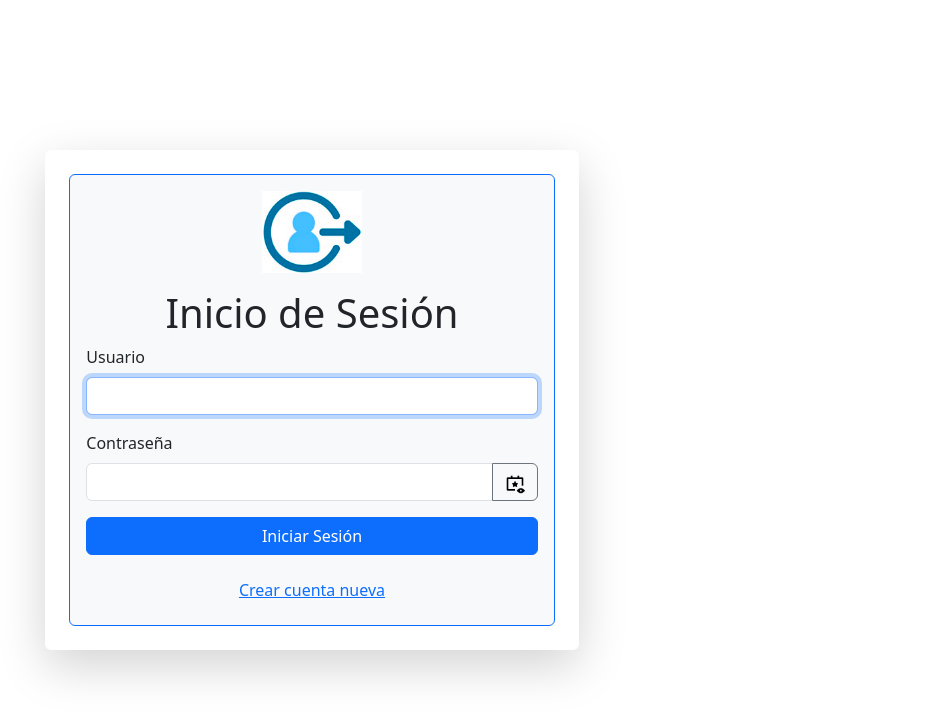
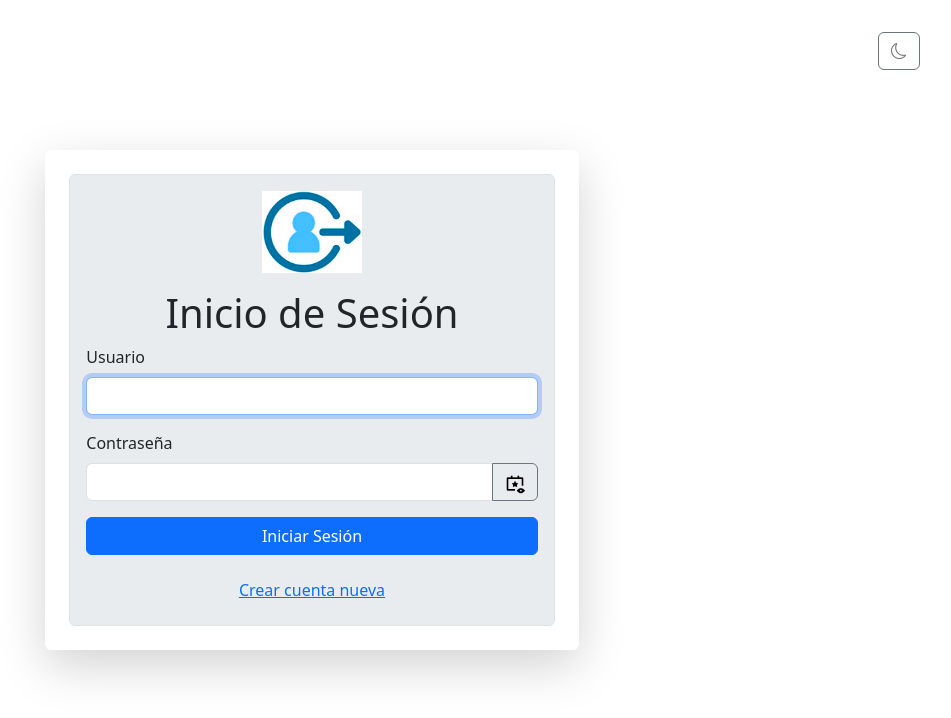
Before and after one commit to Polanco503/FinTrack-DSS, a PHP site: page / in a window 1280 px wide. Shown: the top 718 px of the page, without its empty margins (328-1279 px from the left). Run offline with PHP 8.4, Linux system fonts and the light colour scheme.

Commit message:
Adaptacion completa: Tema Oscuro Boostrap 5.3

```diff
--- a/basics/menu.php
+++ b/basics/menu.php
@@ -1,4 +1,4 @@
-<!-- inc/menu.php -->
+
 <nav class="navbar navbar-expand-lg bg-body-tertiary mb-4">
     <div class="container">
         <a class="navbar-brand" href="/Catedra/auth/logout.php">Salir</a>
--- a/index.php
+++ b/index.php
@@ -19,10 +19,18 @@ if (empty($_SESSION['csrf_token'])) {
     <title>Inicio de Sesión - Catedra</title>
     <meta name="viewport" content="width=device-width, initial-scale=1">
     <?php require_once __DIR__ . '/basics/head.php'; ?>
+
 </head>
 <body class="d-flex align-items-center justify-content-center vh-100">
-    <div class="shadow-lg p-4 col-sm-5 bg-white rounded">
-        <div class="text-center border border-primary rounded bg-light p-3">
+    <button type="button"
+    class="btn btn-outline-secondary position-absolute"
+    id="btnTema"
+    title="Cambiar tema"
+    style="top: 2rem; right: 2rem; z-index: 99;">
+    <span id="iconTema" class="bi bi-moon"></span>
+</button>
+    <div class="shadow-lg p-4 col-sm-5 bg-body rounded">
+        <div class="text-center border rounded p-3 bg-body-secondary">
             <?php if ($errMsg): ?>
                 <div class="alert alert-danger" role="alert" aria-live="polite">
                     <?= htmlspecialchars($errMsg, ENT_QUOTES, 'UTF-8') ?>
@@ -75,6 +83,7 @@ if (empty($_SESSION['csrf_token'])) {
             </div>
         </div>
     </div>
+
     <script>
     document.addEventListener('DOMContentLoaded', function () {
         const revealBtn = document.querySelector('.reveal'),
@@ -89,5 +98,6 @@ if (empty($_SESSION['csrf_token'])) {
         }
     });
     </script>
+    <script src="/Catedra/js/script.js"></script>
 </body>
 </html>
--- a/views/usuarios.php
+++ b/views/usuarios.php
@@ -90,7 +90,7 @@ $TituloSeccion = "Gestión de Usuarios";
     <?php require_once __DIR__ . '/../basics/head.php'; ?>
 </head>
 <body>
-    <?php require_once __DIR__ . '/../basics/menu.php'; ?>
+    <?php require_once __DIR__ . '/../basics/menu.usuarios.php'; ?>
 
     <div class="container mt-4">
         <h2><?= htmlspecialchars($TituloSeccion, ENT_QUOTES, 'UTF-8') ?></h2>
```
Also changed, not shown: basics/menu.index.php (added, +9 -0 lines), basics/menu.usuarios.php (added, +10 -0 lines).
